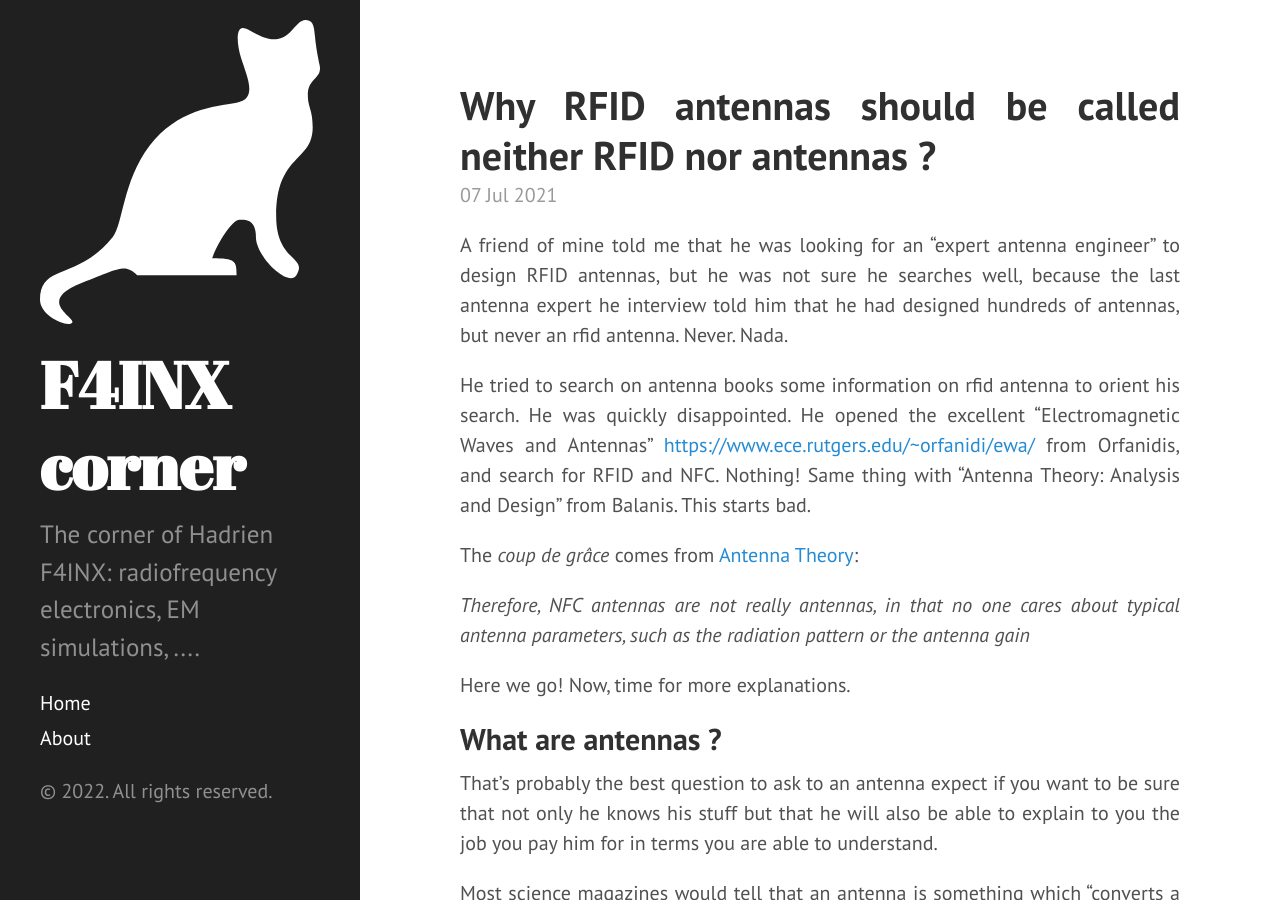
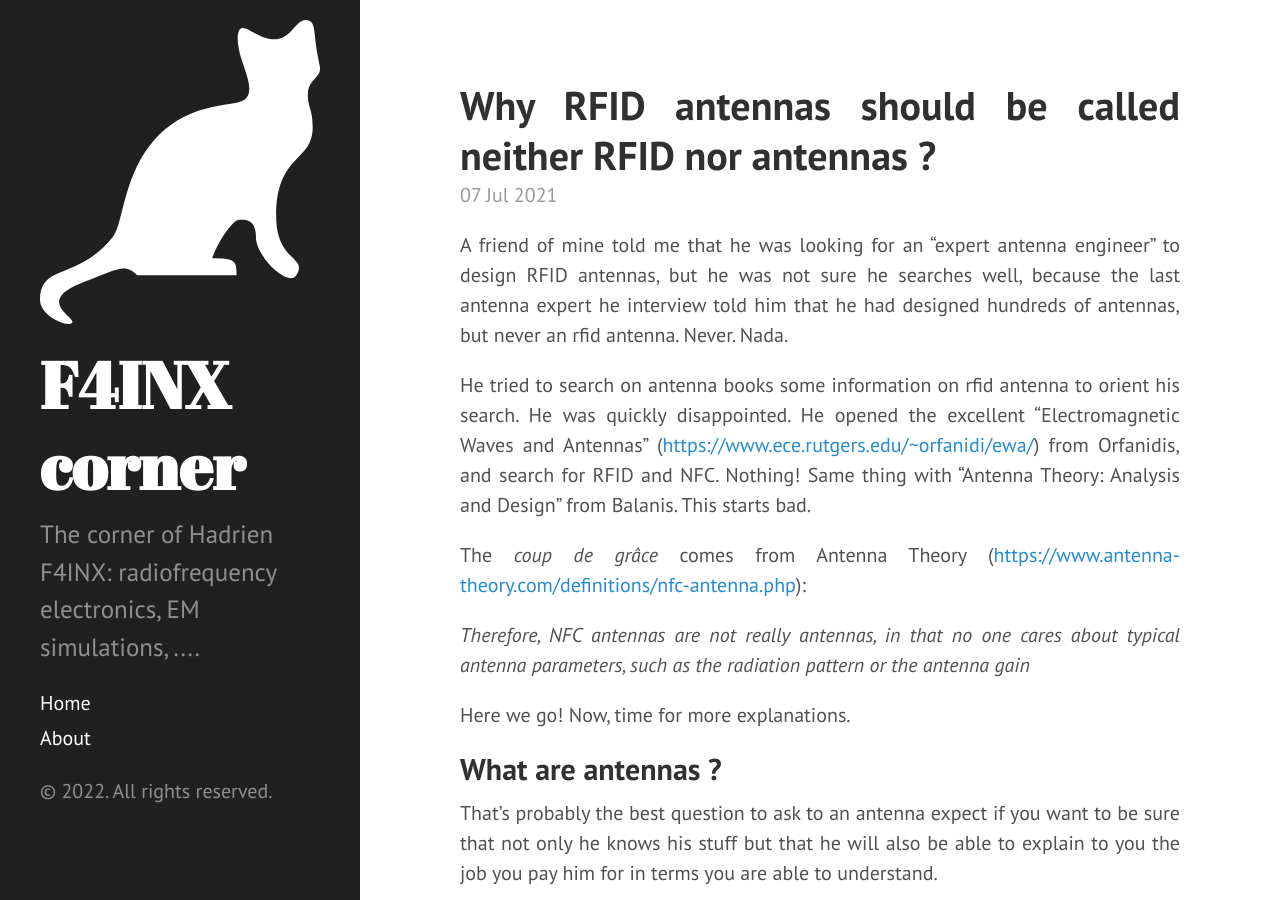
Before and after one commit to thadrien/Zview.github.io, a Jekyll site: the page built from _posts/2021-07-07-on-rfid-antennas.md, in a window 1280 px wide and 900 px high. Built offline with Jekyll 4.4.1, drawn with Linux system fonts in a browser that asks for light colours; some of the changed lines change nothing that is shown.

Commit message:
Update links in on-rfid-antennas.

```diff
--- a/_posts/2021-07-07-on-rfid-antennas.md
+++ b/_posts/2021-07-07-on-rfid-antennas.md
@@ -5,9 +5,9 @@ title:  Why RFID antennas should be called neither RFID nor antennas ?
 
 A friend of mine told me that he was looking for an "expert antenna engineer" to design RFID antennas, but he was not sure he searches well, because the last antenna expert he interview told him that he had designed hundreds of antennas, but never an rfid antenna. Never. Nada.
 
-He tried to search on antenna books some information on rfid antenna to orient his search. He was quickly disappointed. He opened the excellent "Electromagnetic Waves and Antennas" [https://www.ece.rutgers.edu/~orfanidi/ewa/](https://www.ece.rutgers.edu/~orfanidi/ewa/) from Orfanidis, and search for RFID and NFC. Nothing! Same thing with "Antenna Theory: Analysis and Design" from Balanis. This starts bad.
+He tried to search on antenna books some information on rfid antenna to orient his search. He was quickly disappointed. He opened the excellent "Electromagnetic Waves and Antennas" ([https://www.ece.rutgers.edu/~orfanidi/ewa/](https://www.ece.rutgers.edu/~orfanidi/ewa/)) from Orfanidis, and search for RFID and NFC. Nothing! Same thing with "Antenna Theory: Analysis and Design" from Balanis. This starts bad.
 
-The *coup de grâce* comes from [Antenna Theory](https://www.antenna-theory.com/definitions/nfc-antenna.php):
+The *coup de grâce* comes from Antenna Theory ([https://www.antenna-theory.com/definitions/nfc-antenna.php](https://www.antenna-theory.com/definitions/nfc-antenna.php)):
 
 <cite>
 Therefore, NFC antennas are not really antennas, in that no one cares about typical antenna parameters, such as the radiation pattern or the antenna gain
```
